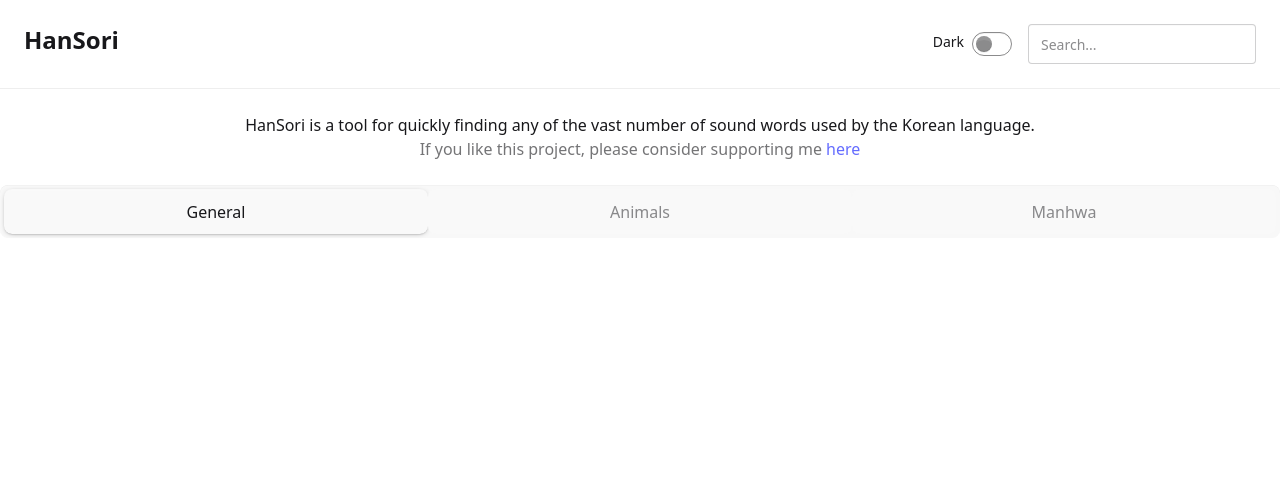
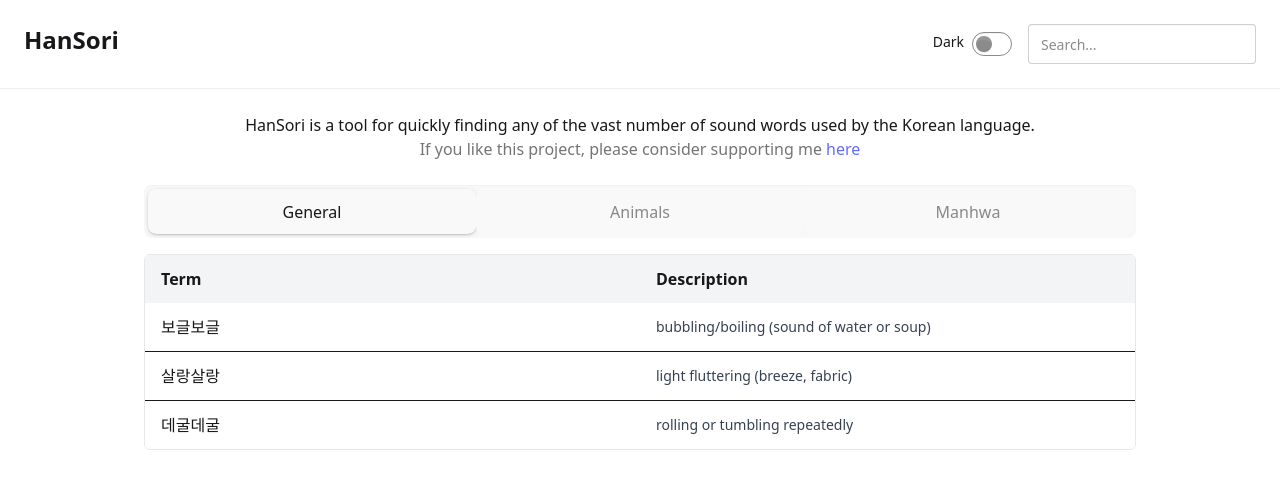
Before and after one commit to wjbetech/soriproject, a React (Vite) app: page / in a window 1280 px wide. Shown: the top 488 px of the page. Built offline with nearby package versions, Linux system fonts and the light colour scheme.

Commit message:
first pass at the words table

```diff
--- a/src/App.jsx
+++ b/src/App.jsx
@@ -1,13 +1,17 @@
 import Navbar from "./components/Navbar";
 import Header from "./components/Header";
-import Table from "./components/TableMenu";
+import TableMenu from "./components/TableMenu";
+import Table from "./components/Table";
 
 function App() {
   return (
     <main className="min-h-screen text-base-content">
       <Navbar />
       <Header />
-      <Table />
+      <div className="px-4 max-w-5xl mx-auto">
+        <TableMenu />
+        <Table />
+      </div>
     </main>
   );
 }
--- /dev/null
+++ b/src/components/Table.jsx
@@ -0,0 +1,69 @@
+import React, { useMemo } from "react";
+import general from "../data/general.json";
+import animals from "../data/animals.json";
+import manhwa from "../data/manhwa.json";
+import useAppStore from "../store/useAppStore";
+
+export default function Table() {
+  const category = useAppStore((s) => s.category);
+
+  const items = useMemo(() => {
+    if (!category || category === "All") {
+      return [
+        ...general.map((i) => ({ ...i, category: "General" })),
+        ...animals.map((i) => ({ ...i, category: "Animals" })),
+        ...manhwa.map((i) => ({ ...i, category: "Manhwa" }))
+      ];
+    }
+
+    if (category === "General") return general.map((i) => ({ ...i, category: "General" }));
+    if (category === "Animals") return animals.map((i) => ({ ...i, category: "Animals" }));
+    if (category === "Manhwa") return manhwa.map((i) => ({ ...i, category: "Manhwa" }));
+
+    return [];
+  }, [category]);
+
+  const columnCount = category === "Animals" ? 3 : 2;
+  const colWidth = `${100 / columnCount}%`;
+
+  return (
+    <div className="overflow-x-auto mt-4 border border-gray-200 rounded-md">
+      <table className="table-fixed w-full border-collapse bg-white">
+        <thead className="bg-gray-100">
+          <tr>
+            <th style={{ width: colWidth }} className="text-left px-4 py-3">
+              Term
+            </th>
+            {/* Category column removed per design */}
+            {category === "Animals" && (
+              <th style={{ width: colWidth }} className="text-left px-4 py-3">
+                Animal
+              </th>
+            )}
+            <th style={{ width: colWidth }} className="text-left px-4 py-3">
+              Description
+            </th>
+          </tr>
+        </thead>
+        <tbody>
+          {items.map((it, idx) => (
+            <tr key={`${it.term}-${idx}`} className="border-b last:border-b-0">
+              <td style={{ width: colWidth }} className="px-4 py-3 align-middle wrap-break-word">
+                {it.term}
+              </td>
+              {/* Category cell removed */}
+              {category === "Animals" && (
+                <td style={{ width: colWidth }} className="px-4 py-3 align-middle wrap-break-word">
+                  {it.animal || "—"}
+                </td>
+              )}
+              <td style={{ width: colWidth }} className="px-4 py-3 align-middle text-sm text-gray-700 wrap-break-word">
+                {it.description}
+              </td>
+            </tr>
+          ))}
+        </tbody>
+      </table>
+    </div>
+  );
+}
```
